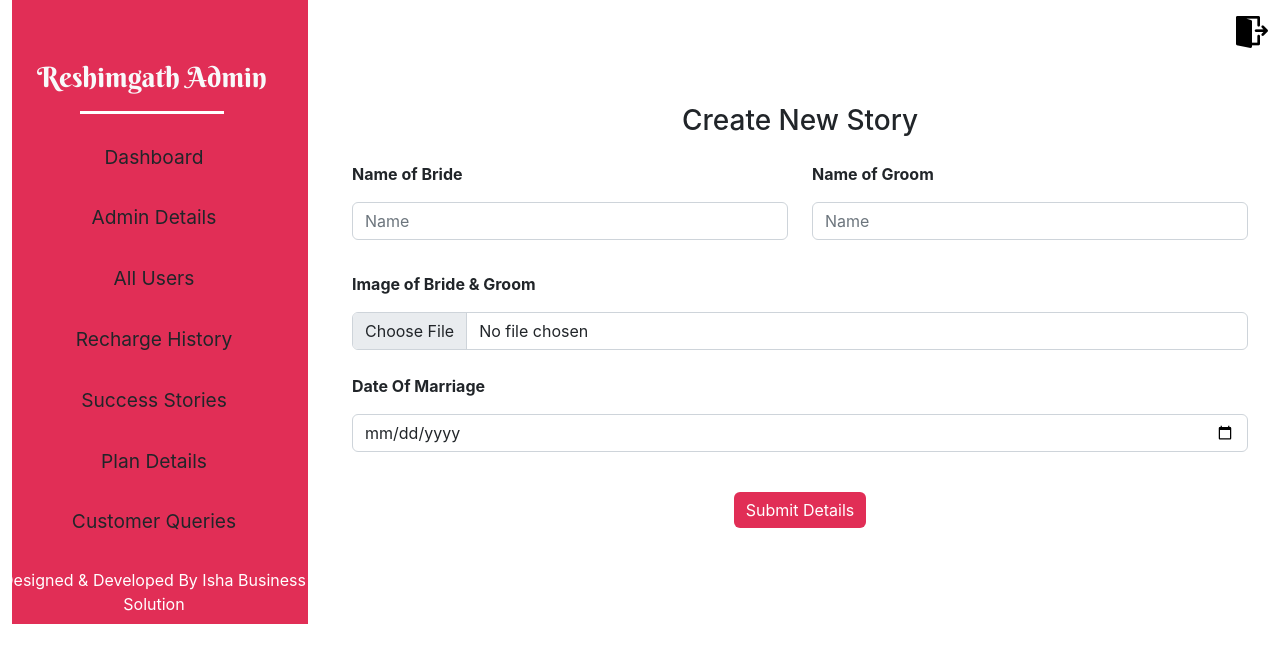
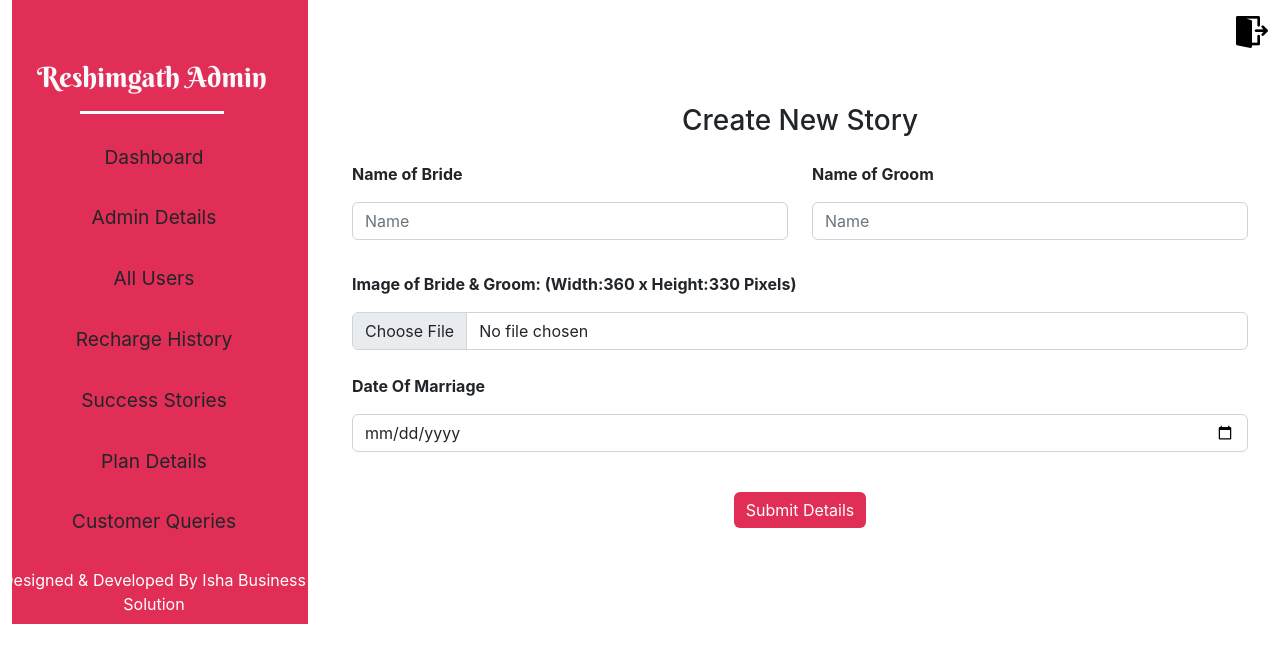
Before and after one commit to ReshimgathMatrimony/Reshimgath-admin-panel, a React (Create React App) app: page /successcreate in a window 1280 px wide. Shown: the top 662 px of the page. Built offline with nearby package versions, Linux system fonts and the light colour scheme; sample sign-in values are in the browser's storage; the HTML template or start-up script is replaced by a standard one.

Commit message:
admin panel completed

```diff
--- a/src/components/Succsess/Successcreate.js
+++ b/src/components/Succsess/Successcreate.js
@@ -84,7 +84,7 @@ const Successcreate = () => {
             </div>
 
             <div className='mb-3'>
-              <p className='d-flex fw-bold mt-3'>Image of Bride & Groom</p>
+              <p className='d-flex fw-bold mt-3'>Image of Bride & Groom: (Width:360 x Height:330 Pixels)</p>
               <input name='image' type="file" className="form-control" />
             </div>
 
```
